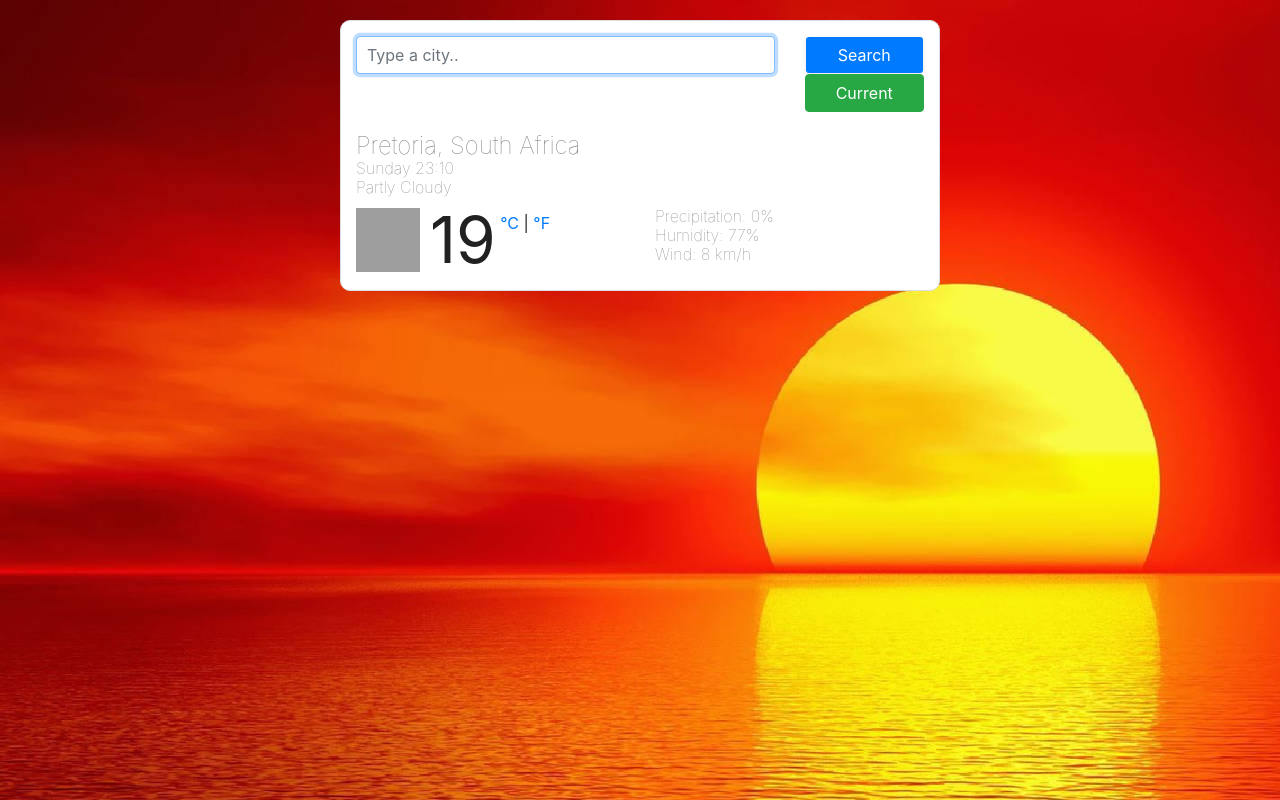
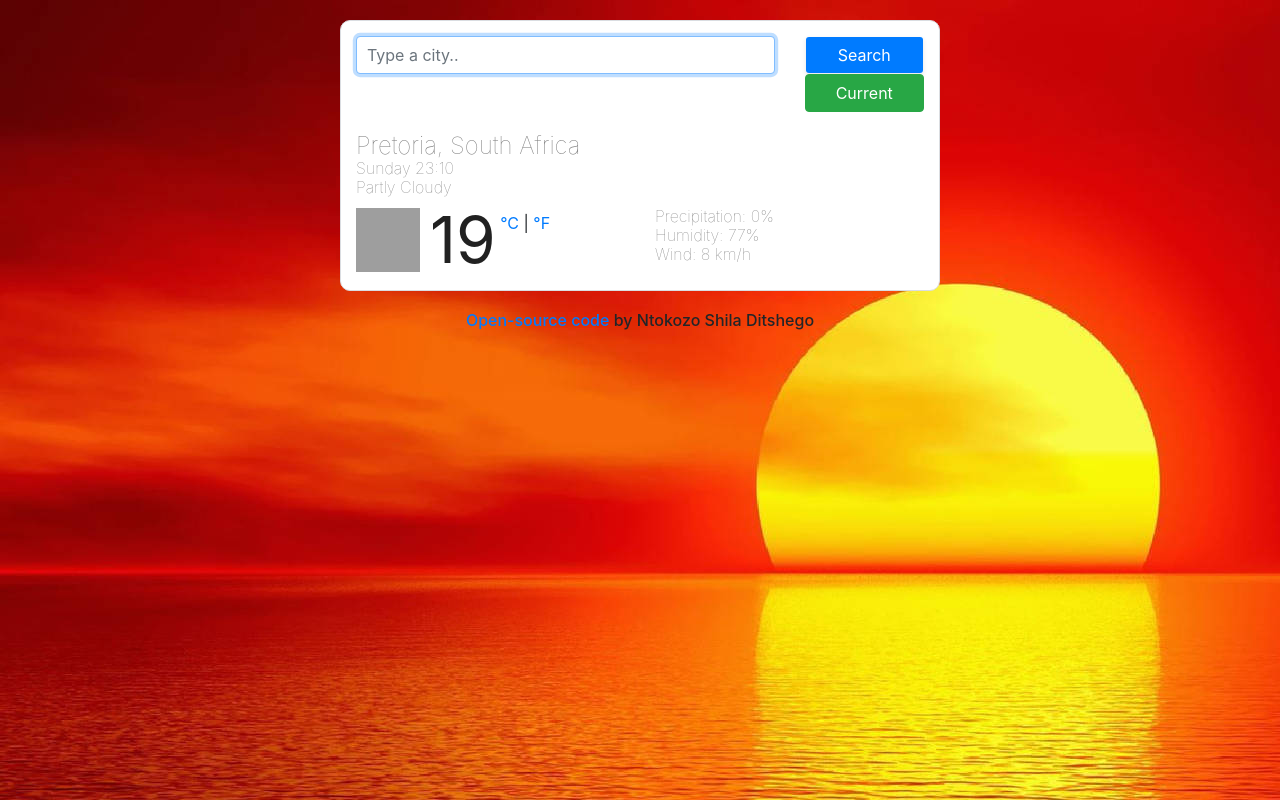
Before and after one commit to Shilathefirst/weather-app, a plain HTML site: page index.html in a window 1280 px wide. Drawn offline with nearby package versions, Linux system fonts and the light colour scheme; no server answers; grey boxes are pictures that could not be loaded.

Commit message:
added a link to the weather app

```diff
--- a/index.html
+++ b/index.html
@@ -102,5 +102,8 @@
 
 
     </script>
+    <h6>
+    <a href="https://github.com/Shilathefirst/weather-app" >Open-source code</a> by Ntokozo Shila Ditshego
+    </h6>
   </body>
 </html>
--- a/src/styles.css
+++ b/src/styles.css
@@ -87,3 +87,6 @@
 div{
   display: block;
 }
+h6{
+    text-align: center;
+}
```
